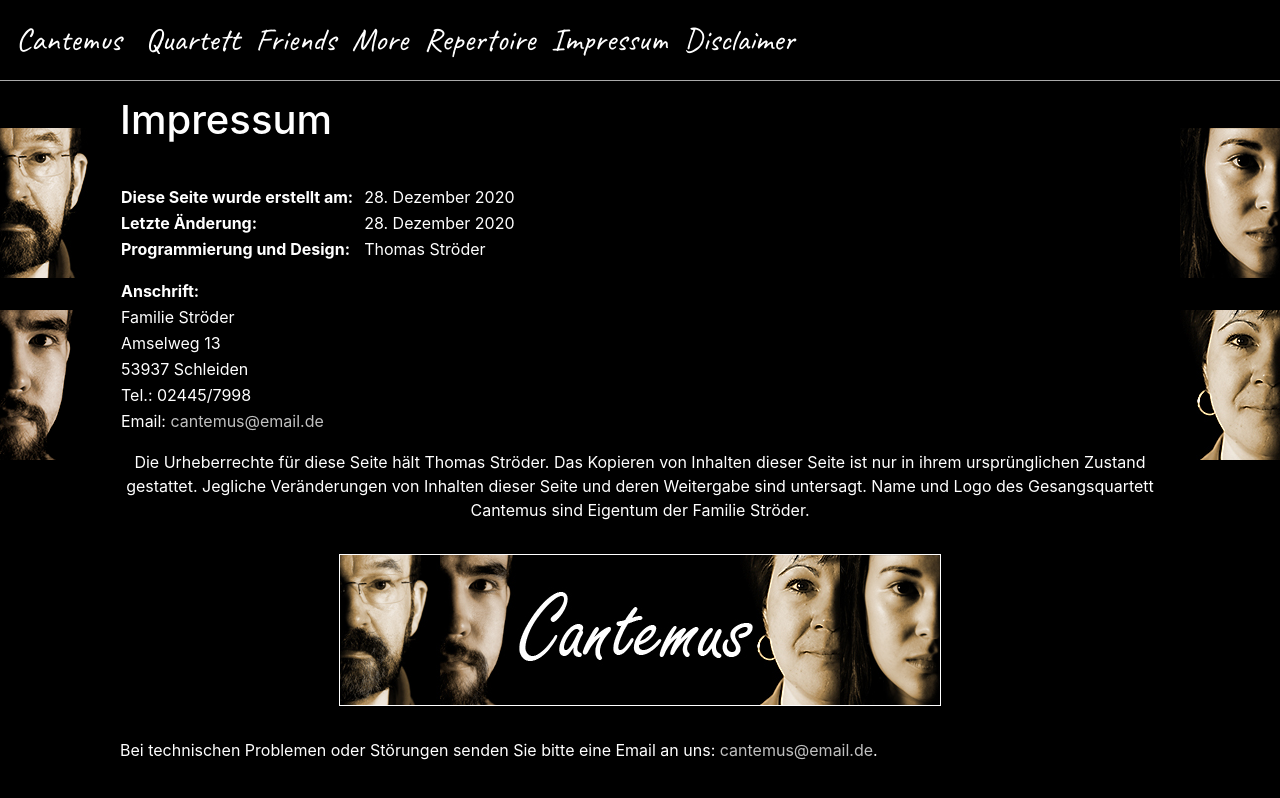
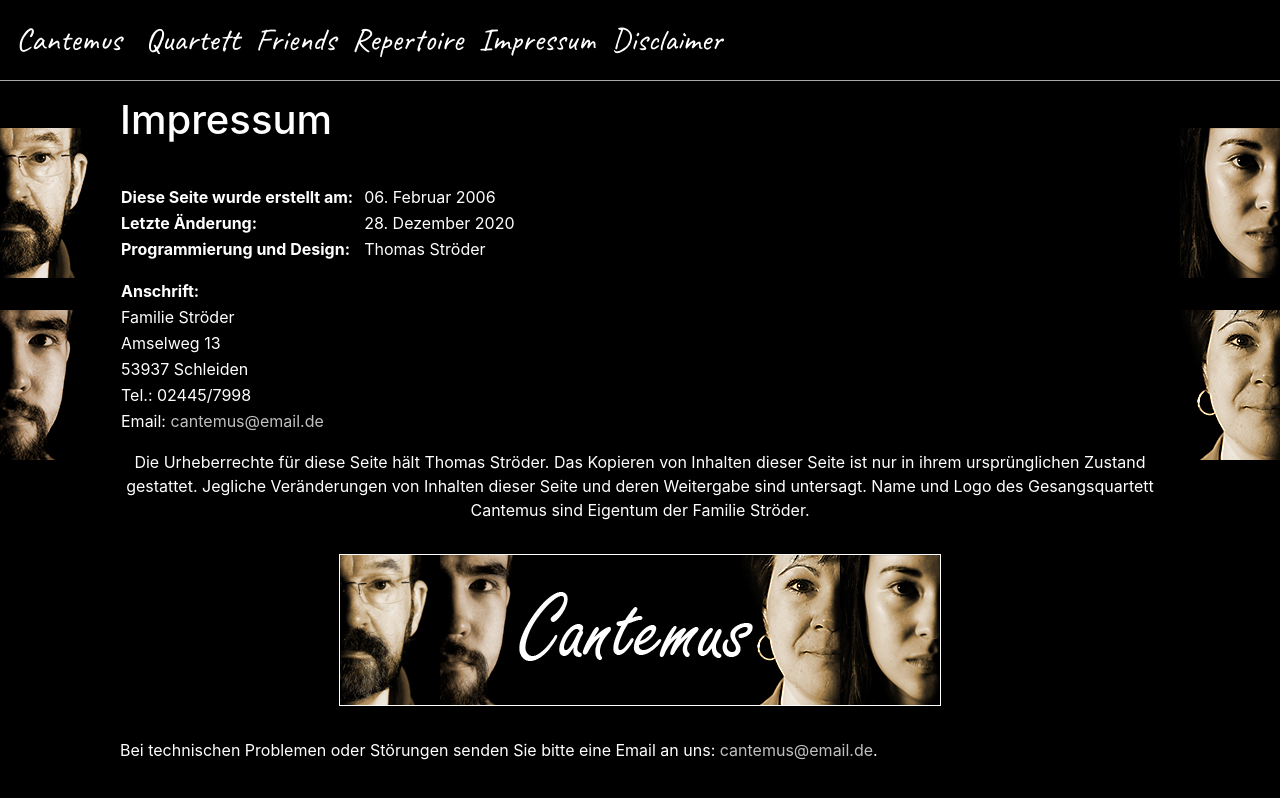
Before and after one commit to cryingshadow/cantemuspage, a React (Create React App) app in the folder Cantemus/cantemuspage/: page /impressum in a window 1280 px wide. Built offline with nearby package versions, Linux system fonts and the light colour scheme.

Commit message:
first release of react app

```diff
--- a/Cantemus/cantemuspage/src/App.js
+++ b/Cantemus/cantemuspage/src/App.js
@@ -4,7 +4,7 @@ import Navigation from './components/Navigation.js';
 import Home from './components/Home.js';
 import Quartett from './components/Quartett.js';
 import Friends from './components/Friends.js';
-import More from './components/More.js';
+//import More from './components/More.js';
 import Repertoire from './components/Repertoire.js';
 import Impressum from './components/Impressum.js';
 import Disclaimer from './components/Disclaimer.js';
@@ -13,7 +13,7 @@ import Page404 from './components/Page404.js';
 const routes = [
   {name: "Quartett", exact: true, component: Quartett, path: "/quartett"},
   {name: "Friends", exact: true, component: Friends, path: "/friends"},
-  {name: "More", exact: true, component: More, path: "/more"},
+  //{name: "More", exact: true, component: More, path: "/more"},
   {name: "Repertoire", exact: true, component: Repertoire, path: "/repertoire"},
   {name: "Impressum", exact: true, component: Impressum, path: "/impressum"},
   {name: "Disclaimer", exact: true, component: Disclaimer, path: "/disclaimer"}
--- a/Cantemus/cantemuspage/src/components/Home.js
+++ b/Cantemus/cantemuspage/src/components/Home.js
@@ -22,7 +22,7 @@ export default class Home extends React.Component {
           Über die Menüsteuerung im oberen Teil diser Seite können Sie die verschiedenen Informationen unserer Webseite abrufen.
         </p>
         <p align="center">
-          Hinter der Rubrik <a href="/quartett">Quartett</a> verbirgt sich eine kleine Beschreibung von uns und unserem Gesangsquartett. Gleichermaßen finden Sie Beschreibungen unserer erweiterten Ensembles Cantemus and <a href="/friends">Friends</a> sowie Cantemus and <a href="/more">More</a>.
+          Hinter der Rubrik <a href="/quartett">Quartett</a> verbirgt sich eine kleine Beschreibung von uns und unserem Gesangsquartett. Gleichermaßen finden Sie eine Beschreibung unseres erweiterten Ensembles Cantemus and <a href="/friends">Friends</a>.
         </p>
         <p align="center">
           Unter der Rubrik <a href="/repertoire">Repertoire</a> finden Sie eine kurze Zusammenfassung unseres musikalischen Angebotes sowie einige Hörbeispiele.
--- a/Cantemus/cantemuspage/src/components/Impressum.js
+++ b/Cantemus/cantemuspage/src/components/Impressum.js
@@ -12,7 +12,7 @@ export default class Impressum extends React.Component {
           <table>
             <tr>
               <th>Diese Seite wurde erstellt am:</th>
-              <td>28. Dezember 2020</td>
+              <td>06. Februar 2006</td>
             </tr>
             <tr>
               <th>Letzte Änderung:</th>
```
